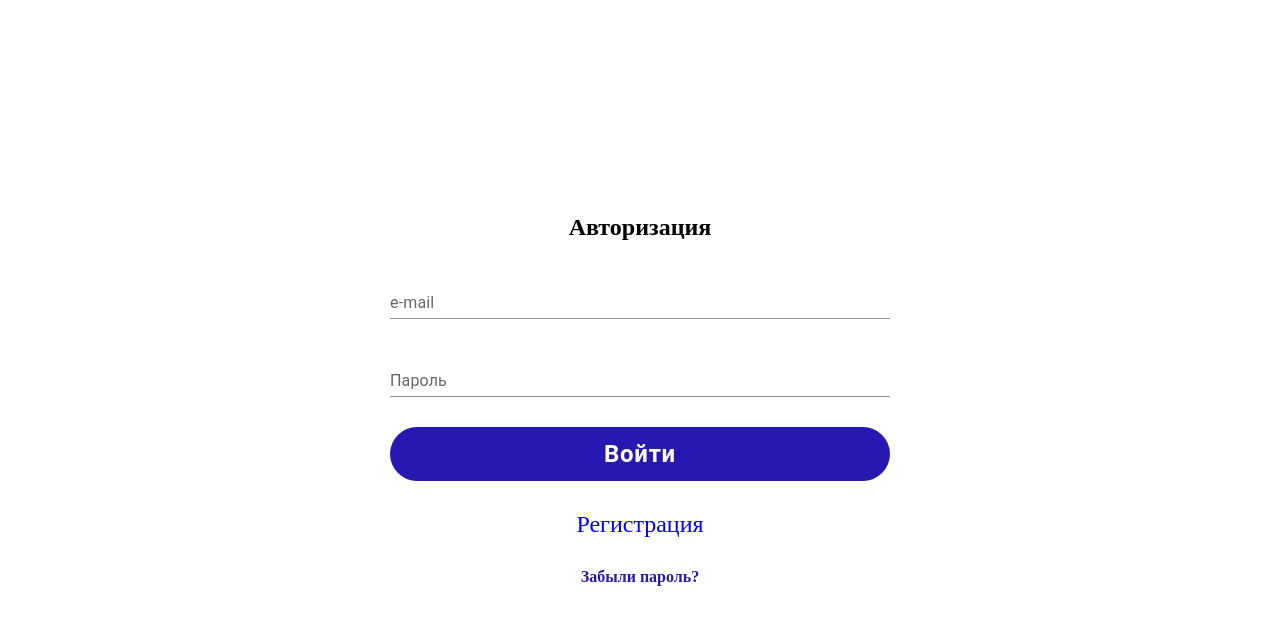
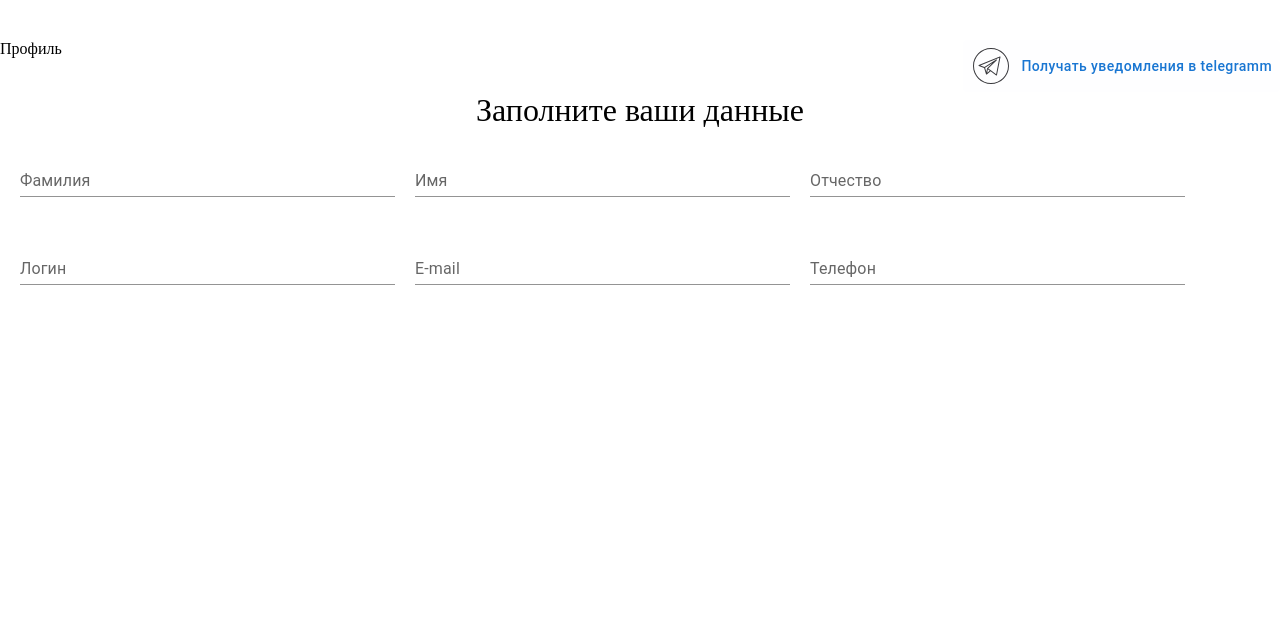
Before and after one commit to Tr3nuss/self-employment-front, a React (Vite) app: page / in a window 1280 px wide. Shown: the top 624 px of the page. Built offline with nearby package versions, Linux system fonts and the light colour scheme.

Commit message:
dev feat (добавил основную форму профиля)

```diff
--- a/package.json
+++ b/package.json
@@ -15,7 +15,7 @@
     "@mui/material": "^5.15.20",
     "@reduxjs/toolkit": "^2.2.5",
     "axios": "^1.7.2",
-    "react": "^18.2.0",
+    "react": "^18.3.1",
     "react-dom": "^18.2.0",
     "react-redux": "^9.1.2",
     "react-router-dom": "^6.23.1"
--- a/src/App.tsx
+++ b/src/App.tsx
@@ -2,12 +2,13 @@ import { AuthPage } from "./pages/auth/auth";
 import { RegisterPage } from "./pages/register/register";
 import { RecPasswordPage } from "./pages/pass-rec/recpass";
 import { Routes, Route } from "react-router-dom";
+import { ProfilePage } from "./components/profilePage/profile";
 
 function App() {
   return (
     <>
       <Routes>
-        <Route path="/" element={<AuthPage />}></Route>
+        <Route path="/" element={<ProfilePage />}></Route>
         <Route path="/register" element={<RegisterPage />}></Route>
         <Route path="/recpass" element={<RecPasswordPage />}></Route>
       </Routes>
--- /dev/null
+++ b/src/components/profilePage/profile.tsx
@@ -0,0 +1,84 @@
+import { Box, Button, TextField } from "@mui/material";
+import telegramm from "../../images/profileImages/telegram.svg";
+import { profileInputAttrs } from "../../shared/utils/profileInput";
+
+export const ProfilePage = () => {
+  return (
+    <>
+      <Box sx={{ maxWidth: "1740px" }}>
+        <Box sx={{ maxWidth: "1460px", margin: "40px auto" }}>
+          <Box sx={{ display: "flex", justifyContent: "space-between" }}>
+            <p>Профиль</p>
+            <Button
+              sx={{
+                display: "flex",
+                gap: "10px",
+                textTransform: "none",
+                boxShadow: "box-shadow: 4px 4px 8px 0px rgba(34, 60, 80, 0.2);",
+                bgcolor: "#fefeff",
+              }}
+            >
+              <img src={telegramm} alt="" />
+              <p>Получать уведомления в telegramm</p>
+            </Button>
+          </Box>
+
+          <p
+            style={{
+              textAlign: "center",
+              fontSize: "32px",
+              fontWeight: "400",
+            }}
+          >
+            Заполните ваши данные
+          </p>
+
+          <Box
+            sx={{
+              margin: "20px",
+              display: "flex",
+              flexDirection: "column",
+              gap: "40px",
+            }}
+          >
+            <Box sx={{ display: "flex", gap: "20px" }}>
+              <TextField
+                label="Фамилия"
+                variant="standard"
+                sx={{ width: 375 }}
+              ></TextField>
+              <TextField
+                label="Имя"
+                variant="standard"
+                sx={{ width: 375 }}
+              ></TextField>
+              <TextField
+                label="Отчество"
+                variant="standard"
+                sx={{ width: 375 }}
+              ></TextField>
+            </Box>
+
+            <Box sx={{ display: "flex", gap: "20px" }}>
+              <TextField
+                label="Логин"
+                variant="standard"
+                sx={{ width: 375 }}
+              ></TextField>
+              <TextField
+                label="E-mail"
+                variant="standard"
+                sx={{ width: 375 }}
+              ></TextField>
+              <TextField
+                label="Телефон"
+                variant="standard"
+                sx={{ width: 375 }}
+              ></TextField>
+            </Box>
+          </Box>
+        </Box>
+      </Box>
+    </>
+  );
+};
```
Also changed, not shown: src/images/profileImages/telegram.svg (added), 1 other file (tests, documents, lock files or other folders).
